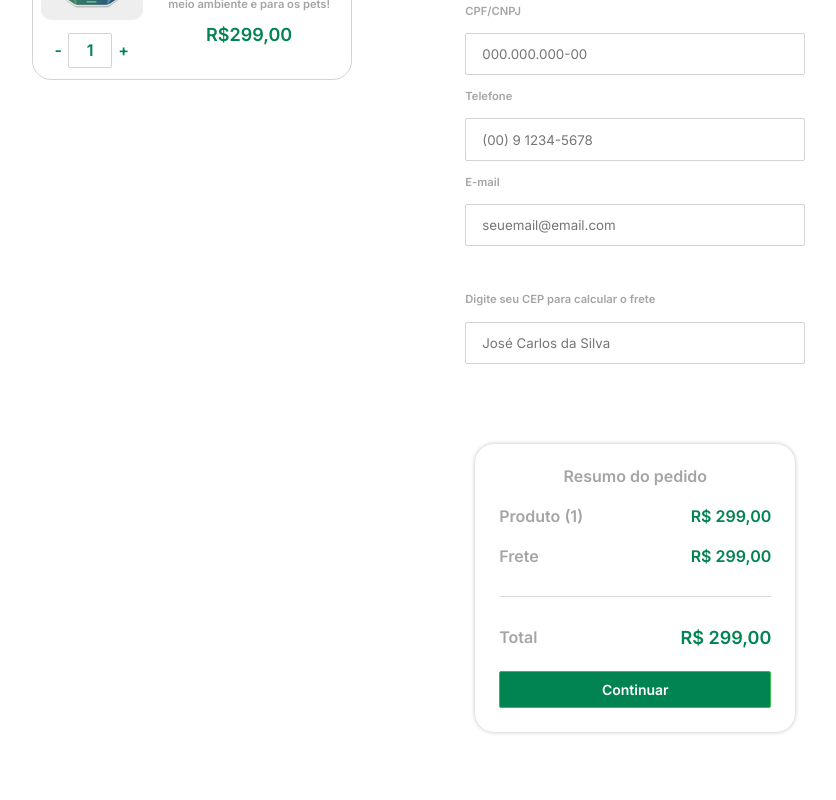
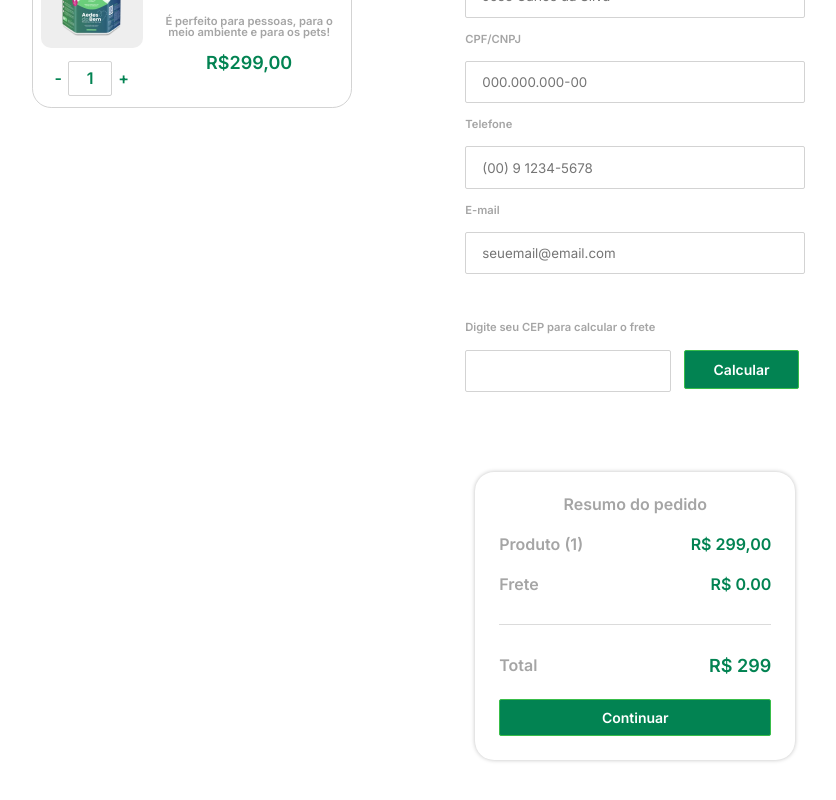
Before and after one commit to gbjauhar/aedes-do-bem, a React (Vite) app: page /checkout in a window 1280 px wide. Shown: the part 416-1216 px from the top of the page, without its empty margins (25-861 px from the left). Built offline with nearby package versions, Linux system fonts and the light colour scheme; no server answers.

Commit message:
FEAT: shipping calculation

```diff
--- a/package.json
+++ b/package.json
@@ -10,7 +10,9 @@
     "preview": "vite preview"
   },
   "dependencies": {
+    "axios": "^1.6.7",
     "correios-brasil": "^3.0.6",
+    "dotenv": "^16.4.5",
     "localforage": "^1.10.0",
     "match-sorter": "^6.3.4",
     "react": "^18.2.0",
--- /dev/null
+++ b/src/api/api.ts
@@ -0,0 +1,6 @@
+import axios from 'axios';
+
+
+export const instance = axios.create({
+    baseURL: import.meta.env.VITE_BASE_URL,
+});
--- /dev/null
+++ b/src/api/users.ts
@@ -0,0 +1,11 @@
+import { instance } from "./api";
+
+export async function postUsers(cep: string) {
+  try {
+    const data = await instance.post("/frete", { cepTo: cep })
+
+    return data.data
+  } catch (err) {
+    console.log(err)
+  }
+}
--- a/src/components/Forms/UserInfo.tsx
+++ b/src/components/Forms/UserInfo.tsx
@@ -1,10 +1,35 @@
-import { ChangeEvent } from "react"
+import { ChangeEvent, useState } from "react"
 import { Form } from "../../pages/Checkout"
-import { ContainerForm, Input, Label } from "./style"
+import { Button, ContainerForm, Input, Label, Row } from "./style"
+import { postUsers } from "../../api/users"
 
-const UserInfo = ({ setForm, form }: { form: Form, setForm: React.Dispatch<React.SetStateAction<Form>> }) => {
+interface Props {
+   form: Form,
+   setForm: React.Dispatch<React.SetStateAction<Form>>,
+   setPrices: React.Dispatch<React.SetStateAction<{
+    total: number,
+    priceProducts: number
+   }>>,
+   prices: {
+    total: number,
+    priceProducts: number
+   },
+   count: number,
+   setShipping: React.Dispatch<React.SetStateAction<string>>,
+}
+const UserInfo = ({ setForm, form, setShipping, setPrices, prices, count }: Props) => {
+  const [cep, setCep] = useState('')
   const handleChange = (e: ChangeEvent<HTMLInputElement>) => {
     setForm({...form, [e.target.name]: e.target.value})
+  }
+
+  const getShipping = async () => {
+    await postUsers(cep)
+      .then(res => {
+        setShipping(res.custom_price)
+        setPrices({...prices, total: (count * 299) + Number(res.custom_price)})
+      })
+      .catch(err => console.log(err))
   }
   return (
     <ContainerForm>
@@ -39,7 +64,15 @@ const UserInfo = ({ setForm, form }: { form: Form, setForm: React.Dispatch<React
         type="email"
       />
       <Label style={{marginTop: '2rem'}}>Digite seu CEP para calcular o frete</Label>
-      <Input placeholder="José Carlos da Silva" />
+      <Row>
+      <Input
+        style={{width: '11.625rem'}}
+        onChange={(e) => setCep(e.target.value)}
+        value={cep}
+        name="cep"
+      />
+      <Button onClick={getShipping}>Calcular</Button>
+      </Row>
       </ContainerForm>
   )
 }
--- a/src/components/Forms/style.ts
+++ b/src/components/Forms/style.ts
@@ -74,3 +74,16 @@ export const MockPic = styled.div`
   box-shadow: 0px 0px 4px 0px #00000040;
   border-radius: 0.625rem;
 `
+
+export const Button = styled.button`
+  width: 7.188rem;
+  height: 2.438rem;
+  background-color: #028352;
+  border-radius: 0.125rem;
+  border: 1px solid #38BD4A;
+  font-size: 0.875rem;
+  font-family: "Inter", sans-serif;
+  font-weight: 600;
+  color: #FFFFFF;
+  cursor: pointer;
+`
--- a/src/pages/Checkout/index.tsx
+++ b/src/pages/Checkout/index.tsx
@@ -6,19 +6,18 @@ import
     Container,
     ContainerInfo,
     Divisor,
-    Header,
     Input,
     InputContainer,
     Product,
     ProductResume,
     Row,
     Title } from "./style"
-import logo from "../../assets/logo.png"
 import box from "../../assets/caixa.png"
 import UserInfo from "../../components/Forms/UserInfo"
 import { useState } from "react"
 import AddressInfo from "../../components/Forms/AddressInfo"
 import PaymentInfo from "../../components/Forms/PaymentInfo"
+import HeaderComponent from "../../components/HeaderComponent"
 
 export interface Form {
   city: string,
@@ -36,6 +35,8 @@ export interface Form {
 const Checkout = () => {
   const [count, setCount] = useState(1)
   const [page, setPage] = useState(1)
+  const [shipping, setShipping] = useState('0.00')
+  const [prices, setPrices] = useState({ priceProducts: 299, total: 299})
   const [form, setForm] = useState<Form>({
     city: '',
     neighbourhood: '',
@@ -52,23 +53,27 @@ const Checkout = () => {
   const nextPage = () => {
     if(page === 1) setPage(2)
     if(page === 2) setPage(3)
-    console.log(form)
   }
-
 
   return(
     <Container>
-    <Header><img src={logo}/></Header>
+    <HeaderComponent />
     <ContainerInfo>
-    <Product>
+    <Product page={page}>
       <Column style={{width: '7rem'}}>
       <BackgroundImage>
         <img src={box}/>
         </BackgroundImage>
         <InputContainer>
-        <Button disabled={count === 0} onClick={() => setCount(count -1)}>-</Button>
+        <Button disabled={count === 0} onClick={() => {
+          setCount(count -1)
+          setPrices({total: ((count -1)  * 299) + Number(shipping), priceProducts: (count -1) * 299})
+        }}>-</Button>
         <Input onChange={(e) => setCount(Number(e.target.value))}value={count} />
-        <Button onClick={() => setCount(count + 1)}>+</Button></InputContainer>
+        <Button onClick={() => {
+          setCount(count +1)
+          setPrices({total: ((count +1)  * 299) + Number(shipping), priceProducts: (count +1) * 299})
+        }}>+</Button></InputContainer>
       </Column>
       <Column style={{gap: '1rem'}}>
         <Title style={{color: '#028352'}}>Caixa única</Title>
@@ -76,22 +81,22 @@ const Checkout = () => {
         <Title style={{color: '#028352', fontSize: '1.125rem'}}>R$299,00</Title>
       </Column></Product>
       <Column>
-      {page === 1 ? <UserInfo setForm={setForm} form={form}/> : page === 2 ? <AddressInfo setForm={setForm} form={form}/> : <PaymentInfo />}
+      {page === 1 ? <UserInfo setPrices={setPrices} prices={prices} count={count} setShipping={setShipping} setForm={setForm} form={form}/> : page === 2 ? <AddressInfo setForm={setForm} form={form}/> : <PaymentInfo />}
 
    <ProductResume>
     <Title>Resumo do pedido</Title>
     <Row>
       <Title>Produto ({count})</Title>
-      <Title style={{color: "#028352"}}>R$ {count * 299},00</Title>
+      <Title style={{color: "#028352"}}>R$ {prices.priceProducts},00</Title>
     </Row>
     <Row>
       <Title>Frete</Title>
-      <Title style={{color: "#028352"}}>R$ 299,00</Title>
+      <Title style={{color: "#028352"}}>R$ {shipping}</Title>
     </Row>
     <Divisor />
     <Row>
       <Title>Total</Title>
-      <Title style={{fontSize: '1.125rem', color: "#028352"}}>R$ 299,00</Title>
+      <Title style={{fontSize: '1.125rem', color: "#028352"}}>R$ {prices.total}</Title>
     </Row>
     <ButtonNext onClick={nextPage}>Continuar</ButtonNext>
    </ProductResume>
--- a/src/pages/Checkout/style.ts
+++ b/src/pages/Checkout/style.ts
@@ -29,11 +29,17 @@ export const ContainerInfo = styled.div`
   display: flex;
   justify-content: space-around;
   margin-top: 5rem;
+  @media (max-width: 800px) {
+    flex-direction: column;
+    width: 100%;
+    align-items: center;
+    justify-content: center;
+  }
 `
 
 
 
-export const Product = styled.div`
+export const Product = styled.div<{page: number}>`
   width: 20rem;
   height: 10rem;
   border: 1px solid #D3D3D3;
@@ -44,6 +50,10 @@ export const Product = styled.div`
   padding: 0.5rem;
   box-sizing: border-box;
   gap: 0.8rem;
+  @media (max-width: 800px) {
+    margin-bottom: 2rem;
+    display: ${props => props.page === 2 || props.page === 3 ? 'none' : 'flex'};
+  }
 `
 
 export const BackgroundImage = styled.div`
```
Also changed, not shown: 2 other files (tests, documents, lock files or other folders).
